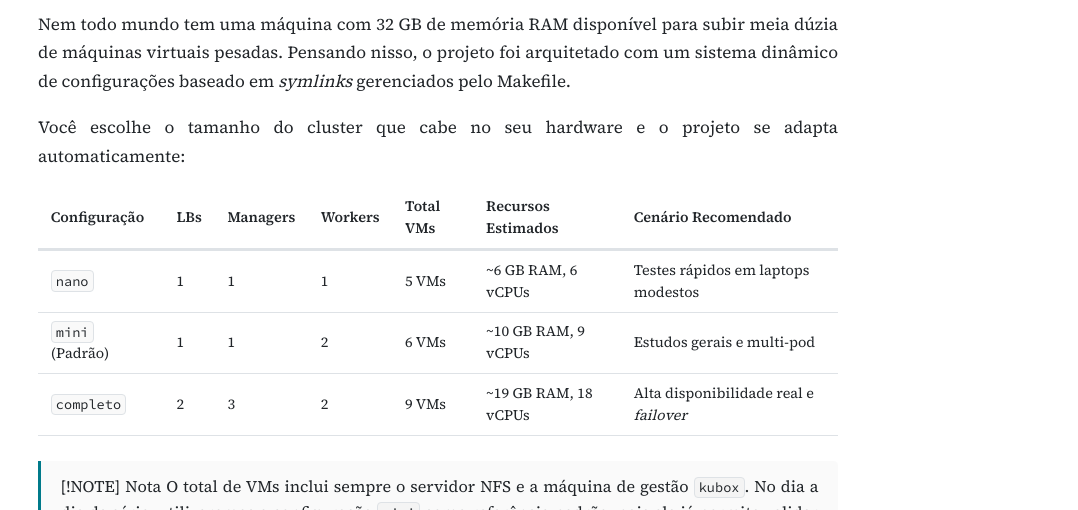
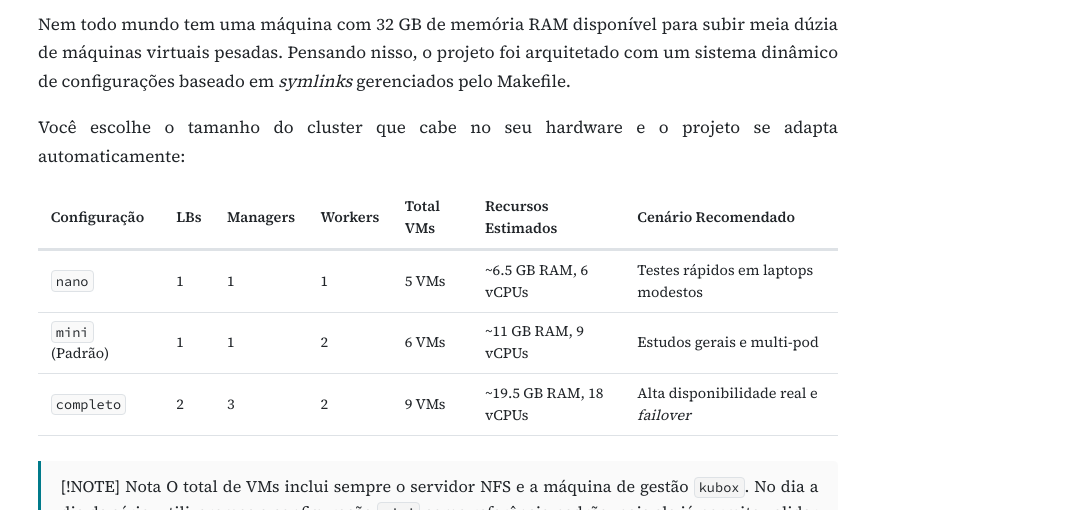
Before and after one commit to vndmtrx/vndmtrx.github.io, a Jekyll site: the page built from _posts/2026/08/2026-08-15-k8sbox-visao-geral.md, in a window 1280 px wide and 900 px high, scrolled down 4465 px. Shown: the top 510 px of the window, without its empty margins (202-1280 px from the left). Built offline with Jekyll 4.4.1, drawn with Linux system fonts in a browser that asks for light colours; nearby versions of some CDN libraries.

Commit message:
Atualização da tabela de recursos no post de visão geral do k8s-in-a-box

```diff
--- a/_posts/2026/08/2026-08-15-k8sbox-visao-geral.md
+++ b/_posts/2026/08/2026-08-15-k8sbox-visao-geral.md
@@ -106,9 +106,9 @@ Você escolhe o tamanho do cluster que cabe no seu hardware e o projeto se adapt
 
 | Configuração | LBs | Managers | Workers | Total VMs | Recursos Estimados | Cenário Recomendado |
 |--------------|-----|----------|---------|-----------|--------------------|---------------------|
-| `nano` | 1 | 1 | 1 | 5 VMs | ~6 GB RAM, 6 vCPUs | Testes rápidos em laptops modestos |
-| `mini` (Padrão) | 1 | 1 | 2 | 6 VMs | ~10 GB RAM, 9 vCPUs | Estudos gerais e multi-pod |
-| `completo` | 2 | 3 | 2 | 9 VMs | ~19 GB RAM, 18 vCPUs | Alta disponibilidade real e *failover* |
+| `nano` | 1 | 1 | 1 | 5 VMs | ~6.5 GB RAM, 6 vCPUs | Testes rápidos em laptops modestos |
+| `mini` (Padrão) | 1 | 1 | 2 | 6 VMs | ~11 GB RAM, 9 vCPUs | Estudos gerais e multi-pod |
+| `completo` | 2 | 3 | 2 | 9 VMs | ~19.5 GB RAM, 18 vCPUs | Alta disponibilidade real e *failover* |
 
 > [!NOTE] Nota
 > O total de VMs inclui sempre o servidor NFS e a máquina de gestão `kubox`. No dia a dia da série, utilizaremos a configuração `mini` como referência padrão, pois ela já permite validar o balanceamento de carga entre múltiplos nós de trabalho sem sobrecarregar a máquina hospedeira.
```
